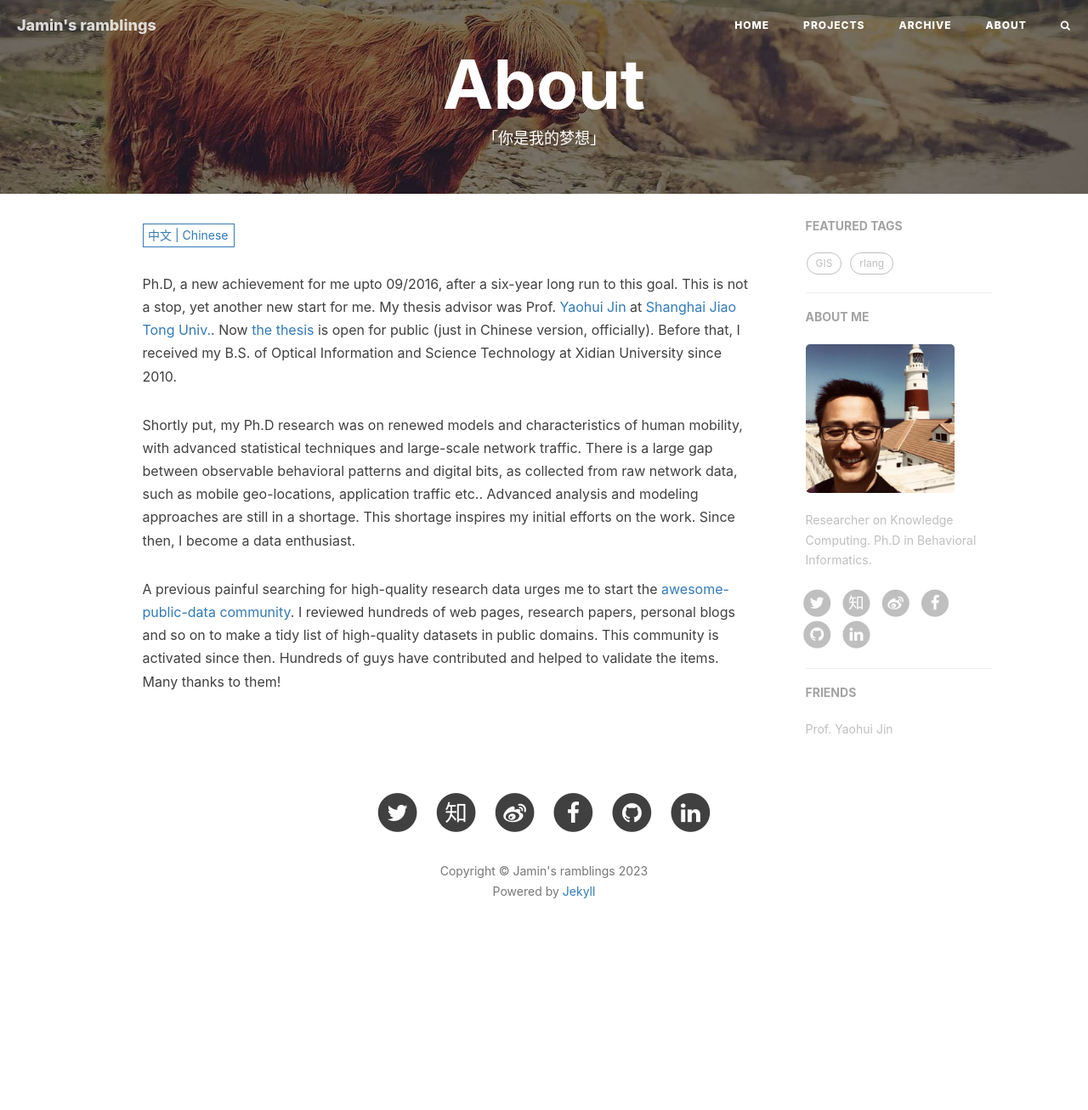
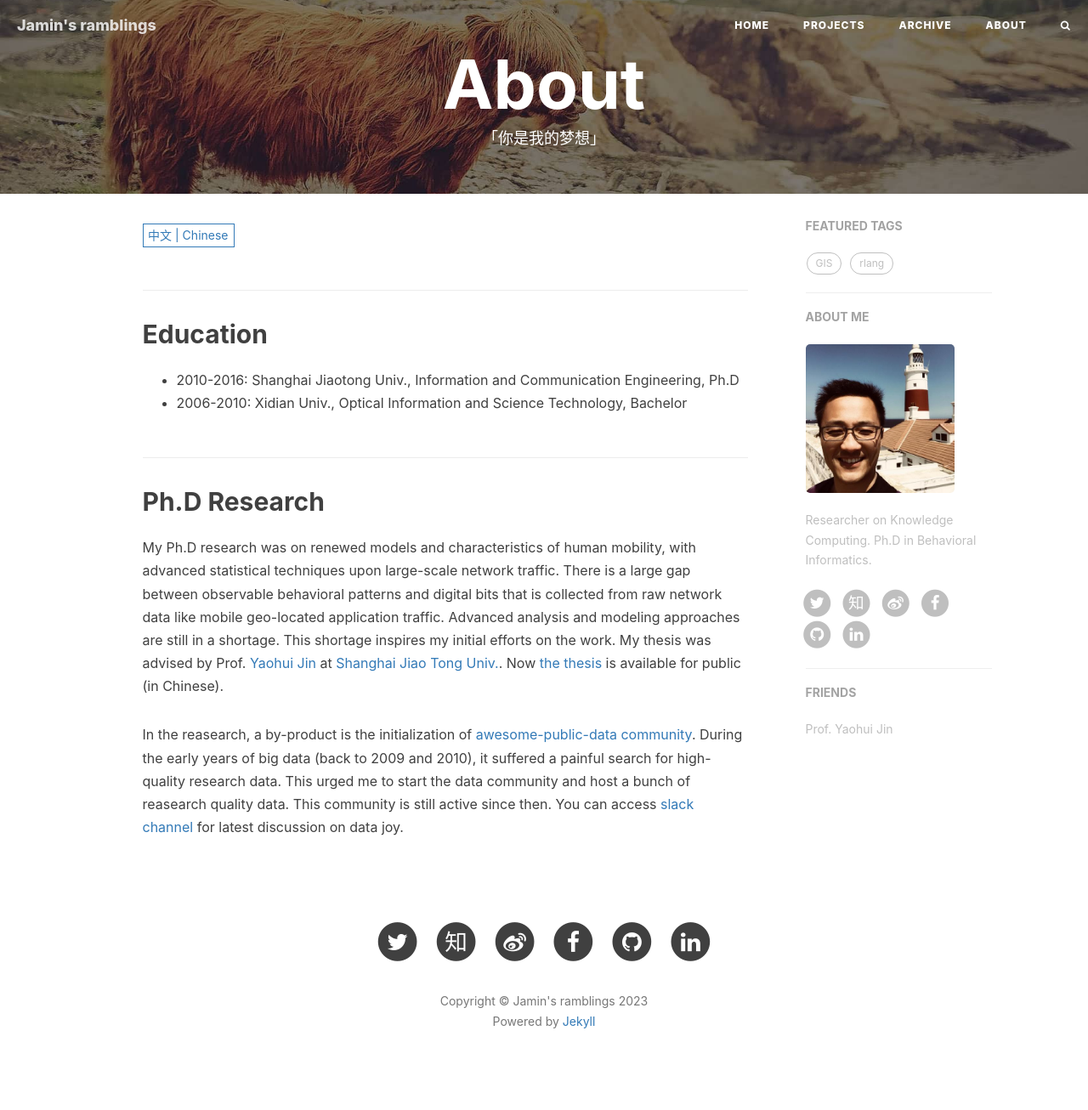
Before and after one commit to lambdacogito/lambdacogito.github.io, a Jekyll site: the page built from content/about.html, in a window 1280 px wide. Shown: the whole page at 85% size. Built offline with Jekyll 4.4.1, drawn with Linux system fonts in a browser that asks for light colours; nearby versions of some CDN libraries; comment, search, counter and statistics services are not loaded; before the commit the page ends 1153 px from its top, so only the background shows below that.

Commit message:
Update about doc

```diff
--- a/_includes/about/en.md
+++ b/_includes/about/en.md
@@ -1,5 +1,13 @@
-Ph.D, a new achievement for me upto 09/2016, after a six-year long run to this goal. This is not a stop, yet another new start for me. My thesis advisor was Prof. [Yaohui Jin](http://front.sjtu.edu.cn/~jinyh/) at [Shanghai Jiao Tong Univ.](http://en.sjtu.edu.cn/). Now [the thesis](https://github.com/caesar0301/phd-dissertation) is open for public (just in Chinese version, officially). Before that, I received my B.S. of Optical Information and Science Technology at Xidian University since 2010.
 
-Shortly put, my Ph.D research was on renewed models and characteristics of human mobility, with advanced statistical techniques and large-scale network traffic. There is a large gap between observable behavioral patterns and digital bits, as collected from raw network data, such as mobile geo-locations, application traffic etc.. Advanced analysis and modeling approaches are still in a shortage. This shortage inspires my initial efforts on the work. Since then, I become a data enthusiast.
 
-A previous painful searching for high-quality research data urges me to start the [awesome-public-data community](https://github.com/awesomedata). I reviewed hundreds of web pages, research papers, personal blogs and so on to make a tidy list of high-quality datasets in public domains. This community is activated since then. Hundreds of guys have contributed and helped to validate the items. Many thanks to them!
+## Education
+
+* 2010-2016: Shanghai Jiaotong Univ., Information and Communication
+  Engineering, Ph.D
+* 2006-2010: Xidian Univ., Optical Information and Science Technology, Bachelor
+
+## Ph.D Research
+
+My Ph.D research was on renewed models and characteristics of human mobility, with advanced statistical techniques upon large-scale network traffic. There is a large gap between observable behavioral patterns and digital bits that is collected from raw network data like mobile geo-located application traffic. Advanced analysis and modeling approaches are still in a shortage. This shortage inspires my initial efforts on the work. My thesis was advised by Prof. [Yaohui Jin](http://front.sjtu.edu.cn/~jinyh/) at [Shanghai Jiao Tong Univ.](http://en.sjtu.edu.cn/). Now [the thesis](https://github.com/caesar0301/phd-dissertation) is available for public (in Chinese).
+
+In the reasearch, a by-product is the initialization of [awesome-public-data community](https://github.com/awesomedata). During the early years of big data (back to 2009 and 2010), it suffered a painful search for high-quality research data. This urged me to start the data community and host a bunch of reasearch quality data. This community is still active since then. You can access [slack channel](https://awesomedataworld.slack.com/) for latest discussion on data joy.
```
